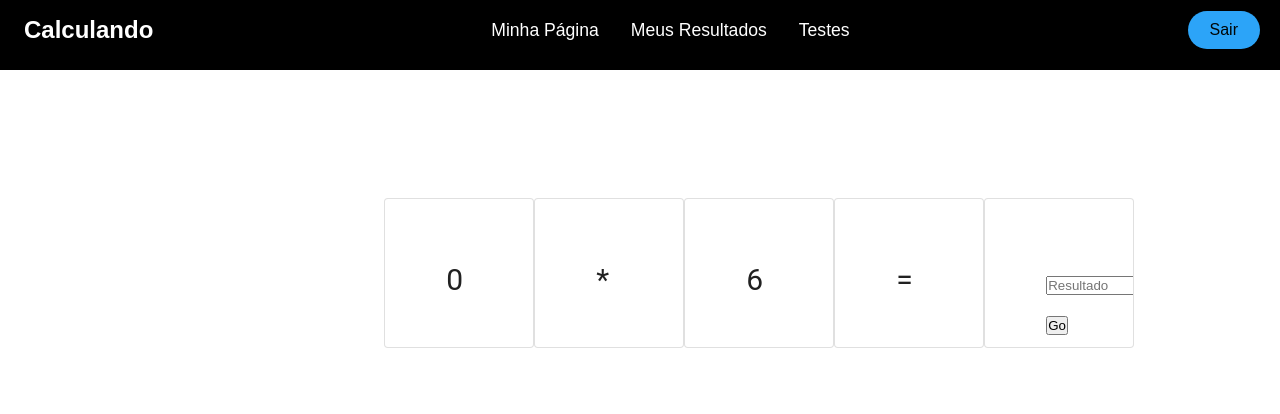
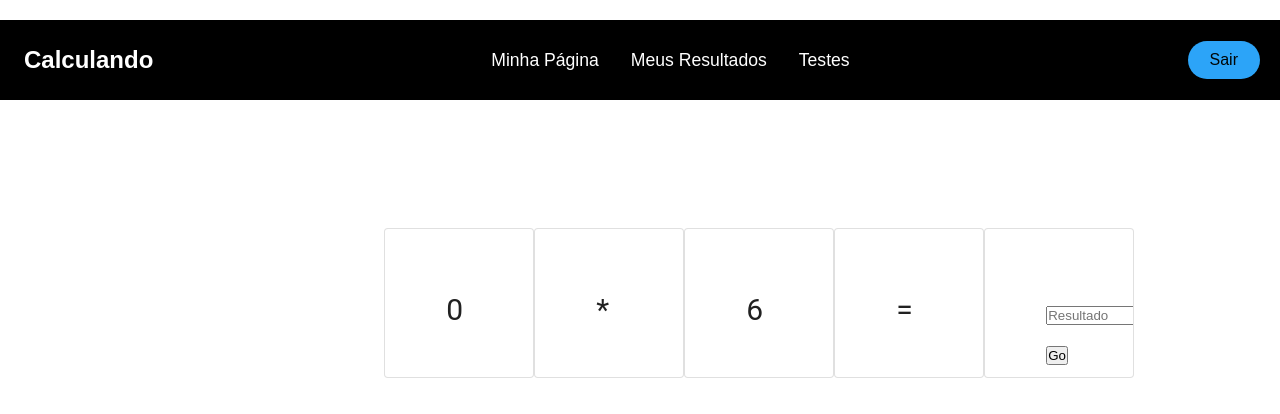
Before and after one commit to marcelopepis/Projeto-Web2---Ensino-de-Matematica, a React (Create React App) app in the folder calculando/: page /testpage in a window 1280 px wide. Shown: the top 414 px of the page. Built offline with nearby package versions, Linux system fonts and the light colour scheme; a web font is replaced by a local one.

Commit message:
arrumando navbar logado

```diff
--- a/calculando/src/components/NavbarLogado/NavBarElements.js
+++ b/calculando/src/components/NavbarLogado/NavBarElements.js
@@ -6,7 +6,7 @@ import { Link as LinkS } from 'react-scroll';
 export const Nav = styled.nav`
   background: #000;
   height: 80px;
-  margin-top: -80px;
+  margin-top: -50px;
   display: flex;
   justify-content: center;
   align-items: center;
```
